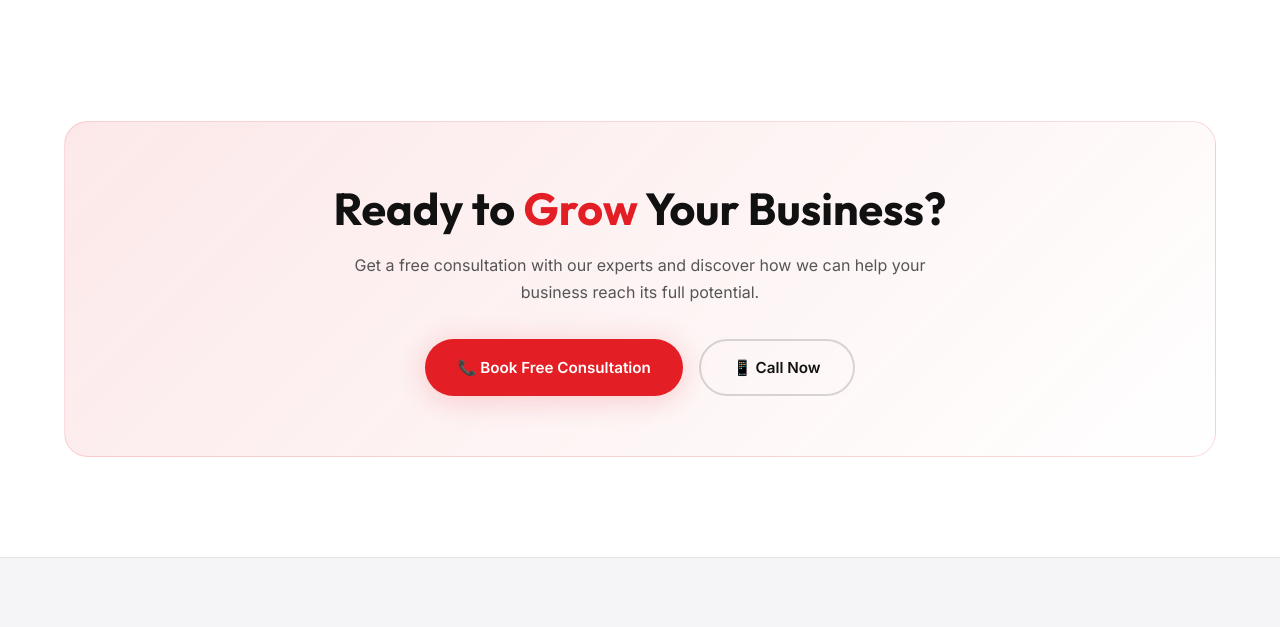
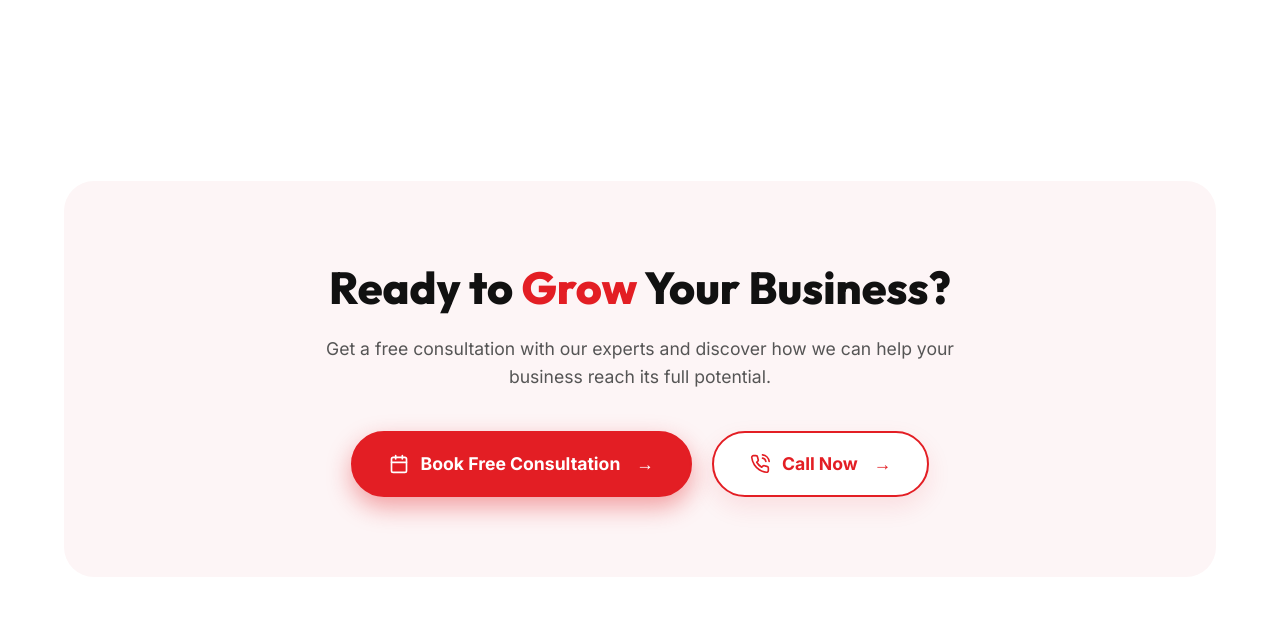
Before and after one commit to aweshtarikkhan/lookup-Website-new, a website: page frontend/index.html in a window 1280 px wide. Shown: the part 4220-4847 px from the top of the page. Drawn offline with nearby package versions, Linux system fonts and the light colour scheme; no server answers.

Commit message:
UI: unify CTA section on home and about pages based on new design

```diff
--- a/frontend/css/style.css
+++ b/frontend/css/style.css
@@ -531,3 +531,83 @@ select.form-control { cursor:pointer; appearance:none; background-image:url("dat
   .login-tab-content { padding:24px; }
   .social-login-btns { flex-direction:column; }
 }
+
+/* --- Unified CTA Section --- */
+.cta-section-unified {
+  background: #fdf5f6; /* Light pale red/pink background */
+  border-radius: 30px;
+  padding: 80px 40px;
+  text-align: center;
+  margin: 60px 0;
+}
+.cta-section-unified h2 {
+  font-size: 2.8rem;
+  font-weight: 800;
+  color: #111;
+  margin-bottom: 20px;
+}
+.cta-section-unified p {
+  color: #555;
+  font-size: 1.1rem;
+  max-width: 650px;
+  margin: 0 auto 40px;
+  line-height: 1.6;
+}
+.cta-section-unified .cta-btns {
+  display: flex;
+  justify-content: center;
+  gap: 20px;
+  flex-wrap: wrap;
+}
+
+.btn-cta {
+  background: #e31e24 !important;
+  color: #fff !important;
+  border-radius: 50px !important;
+  padding: 16px 36px !important;
+  font-size: 1.1rem !important;
+  font-weight: 700 !important;
+  box-shadow: 0 10px 25px rgba(227, 30, 36, 0.4) !important;
+  transition: all 0.3s ease !important;
+  display: inline-flex !important;
+  align-items: center !important;
+  gap: 12px !important;
+  border: 2px solid #e31e24 !important;
+}
+.btn-cta:hover {
+  transform: translateY(-3px) !important;
+  box-shadow: 0 15px 35px rgba(227, 30, 36, 0.5) !important;
+  background: #c81a20 !important;
+  border-color: #c81a20 !important;
+  color: #fff !important;
+}
+
+.btn-secondary-cta {
+  background: #ffffff !important;
+  color: #e31e24 !important;
+  border: 2px solid #e31e24 !important;
+  border-radius: 50px !important;
+  padding: 16px 36px !important;
+  font-size: 1.1rem !important;
+  font-weight: 700 !important;
+  box-shadow: 0 10px 25px rgba(227, 30, 36, 0.1) !important;
+  transition: all 0.3s ease !important;
+  display: inline-flex !important;
+  align-items: center !important;
+  gap: 12px !important;
+}
+.btn-secondary-cta:hover {
+  background: #e31e24 !important;
+  color: #ffffff !important;
+  transform: translateY(-3px) !important;
+  box-shadow: 0 15px 35px rgba(227, 30, 36, 0.3) !important;
+}
+
+/* Fix SVG colors on hover */
+.btn-secondary-cta svg {
+  stroke: #e31e24;
+  transition: stroke 0.3s ease;
+}
+.btn-secondary-cta:hover svg {
+  stroke: #ffffff;
+}
--- a/frontend/index.html
+++ b/frontend/index.html
@@ -323,12 +323,18 @@
   <!-- CTA / Lead Gen -->
   <section class="lead-gen" id="lead-gen">
     <div class="container">
-      <div class="cta-section reveal">
-        <h2 data-cms="home.cta.title">Ready to <span class="text-primary">Grow</span> Your Business?</h2>
-        <p data-cms="home.cta.description">Get a free consultation with our experts and discover how we can help your business reach its full potential.</p>
+      <div class="cta-section-unified reveal">
+        <h2>Ready to <span class="text-primary">Grow</span> Your Business?</h2>
+        <p>Get a free consultation with our experts and discover how we can help your business reach its full potential.</p>
         <div class="cta-btns">
-          <a href="contact.html" class="btn btn-primary">📞 Book Free Consultation</a>
-          <a href="tel:+919876543210" class="btn btn-outline">📱 Call Now</a>
+          <a href="contact.html" class="btn btn-primary btn-cta">
+            <svg xmlns="http://www.w3.org/2000/svg" width="20" height="20" viewBox="0 0 24 24" fill="none" stroke="currentColor" stroke-width="2" stroke-linecap="round" stroke-linejoin="round" class="feather feather-calendar"><rect x="3" y="4" width="18" height="18" rx="2" ry="2"></rect><line x1="16" y1="2" x2="16" y2="6"></line><line x1="8" y1="2" x2="8" y2="6"></line><line x1="3" y1="10" x2="21" y2="10"></line></svg>
+            Book Free Consultation <span style="margin-left:4px;">&rarr;</span>
+          </a>
+          <a href="tel:+919876543210" class="btn btn-secondary-cta">
+            <svg xmlns="http://www.w3.org/2000/svg" width="20" height="20" viewBox="0 0 24 24" fill="none" stroke="currentColor" stroke-width="2" stroke-linecap="round" stroke-linejoin="round" class="feather feather-phone-call"><path d="M15.05 5A5 5 0 0 1 19 8.95M15.05 1A9 9 0 0 1 23 8.94m-1 7.98v3a2 2 0 0 1-2.18 2 19.79 19.79 0 0 1-8.63-3.07 19.5 19.5 0 0 1-6-6 19.79 19.79 0 0 1-3.07-8.67A2 2 0 0 1 4.11 2h3a2 2 0 0 1 2 1.72 12.84 12.84 0 0 0 .7 2.81 2 2 0 0 1-.45 2.11L8.09 9.91a16 16 0 0 0 6 6l1.27-1.27a2 2 0 0 1 2.11-.45 12.84 12.84 0 0 0 2.81.7A2 2 0 0 1 22 16.92z"></path></svg>
+            Call Now <span style="margin-left:4px;">&rarr;</span>
+          </a>
         </div>
       </div>
     </div>
```
Also changed, not shown: frontend/about.html (+16 -1 lines).
